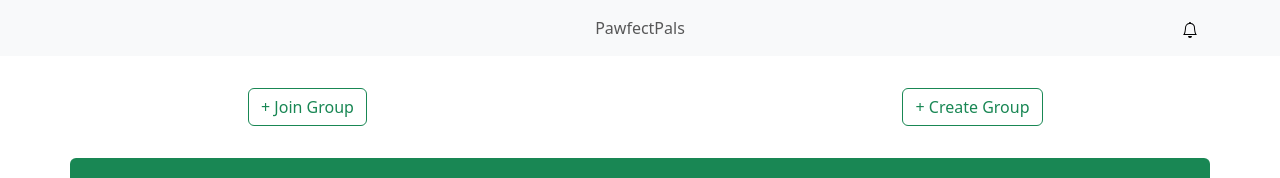
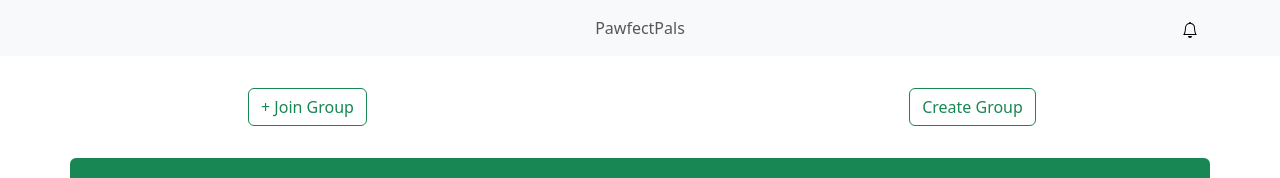
Before and after one commit to brandonhjh/PawfectPals, a Vue app in the folder pawfectpal-frontend/: page /groups in a window 1280 px wide. Shown: the top 178 px of the page. Built offline with nearby package versions, Linux system fonts and the light colour scheme.

Commit message:
Update Groups-view.vue
linked the create group button

```diff
--- a/pawfectpal-frontend/src/views/Groups-view.vue
+++ b/pawfectpal-frontend/src/views/Groups-view.vue
@@ -4,13 +4,14 @@
               <div class="col-5 p-2 ">
                 <div class="p-1 rounded text-center">
                   <button type="button" class="btn btn-outline-success my-1 "> + Join Group </button>
+
                 </div>
               </div>
               <div class="col-2 ">
               </div>
               <div class="col-5 p-2">
                 <div class="p-1 rounded text-center">
-                  <button type="button" class="btn btn-outline-success my-1 "> + Create Group </button>
+                  <a type="button" class="btn btn-outline-success my-1" href="#" @click="goToCreateGroup">Create Group</a>
                 </div>
               </div>
             </div>
@@ -67,6 +68,13 @@
 export default {
   name: "Group-view",
   components: {},
+
+  methods:{
+    goToCreateGroup() {
+      console.log("otw to Create Groups page");
+      this.$router.push('/create-group');
+    },
+  }
 };
 </script>
 <style lang="css">
```
